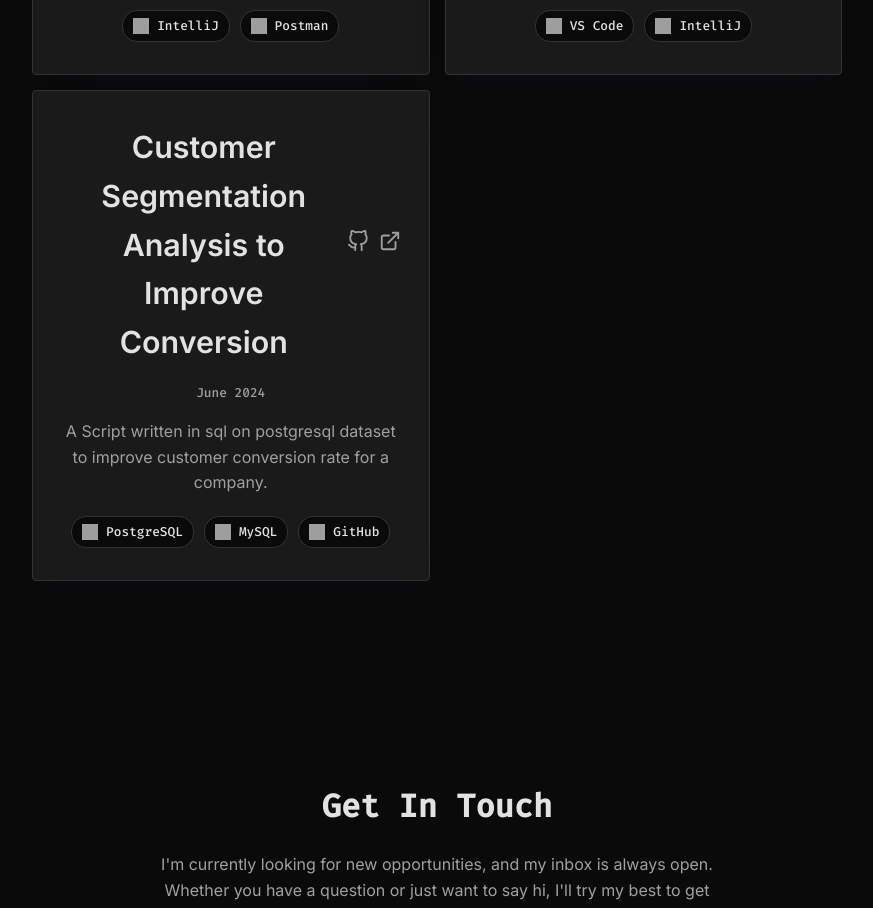
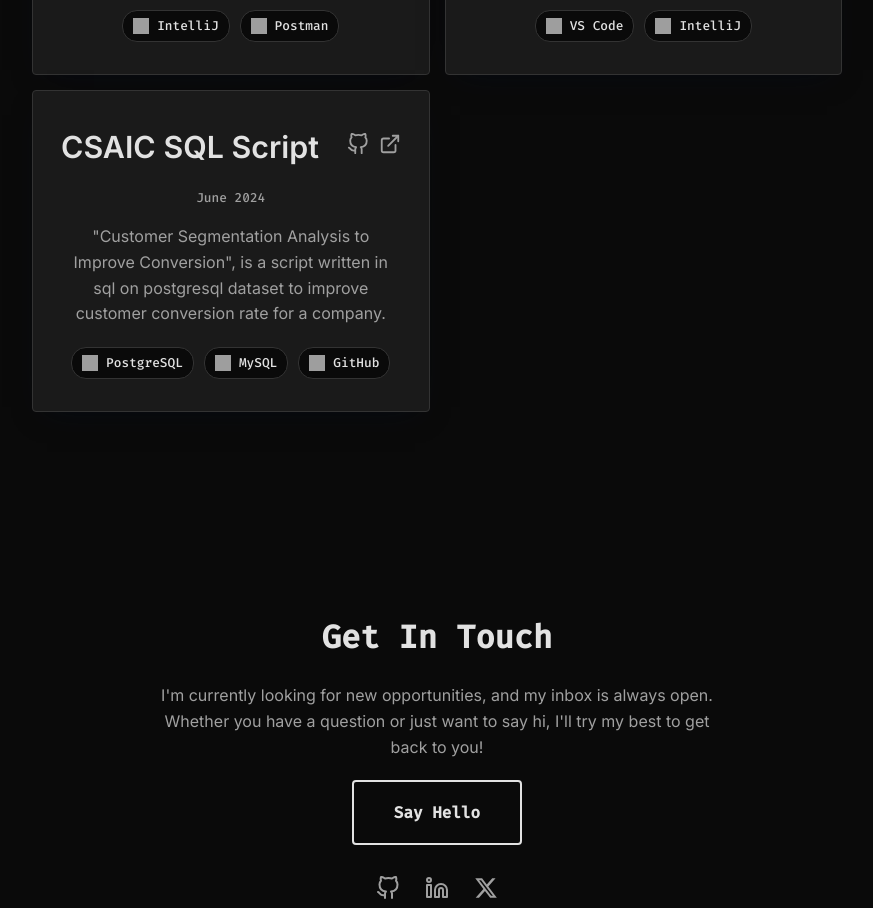
Before and after one commit to devmalu15/PortfolioWebsite, a React (Vite) app: page / in a window 1280 px wide. Shown: the part 2700-3608 px from the top of the page, without its empty margins (203-1076 px from the left). Built offline with nearby package versions, Linux system fonts and the light colour scheme; grey boxes are pictures that could not be loaded.

Commit message:
[Dev Malu].Fix sql project

```diff
--- a/src/components/Projects.jsx
+++ b/src/components/Projects.jsx
@@ -39,9 +39,9 @@ const projectsData = [
         github: 'https://github.com/devmalu15/GeminiAppB',
     },
     {
-        title: 'Customer Segmentation Analysis to Improve Conversion ',
+        title: 'CSAIC SQL Script',
         dates: 'June 2024',
-        description: 'A Script written in sql on postgresql dataset to improve customer conversion rate for a company.',
+        description: '"Customer Segmentation Analysis to Improve Conversion", is a script written in sql on postgresql dataset to improve customer conversion rate for a company.',
         tags: [
             { name: 'PostgreSQL', icon: 'https://cdn.jsdelivr.net/gh/devicons/devicon/icons/postgresql/postgresql-original.svg' },
             { name: 'MySQL', icon: 'https://cdn.jsdelivr.net/gh/devicons/devicon/icons/mysql/mysql-original-wordmark.svg' },
```
